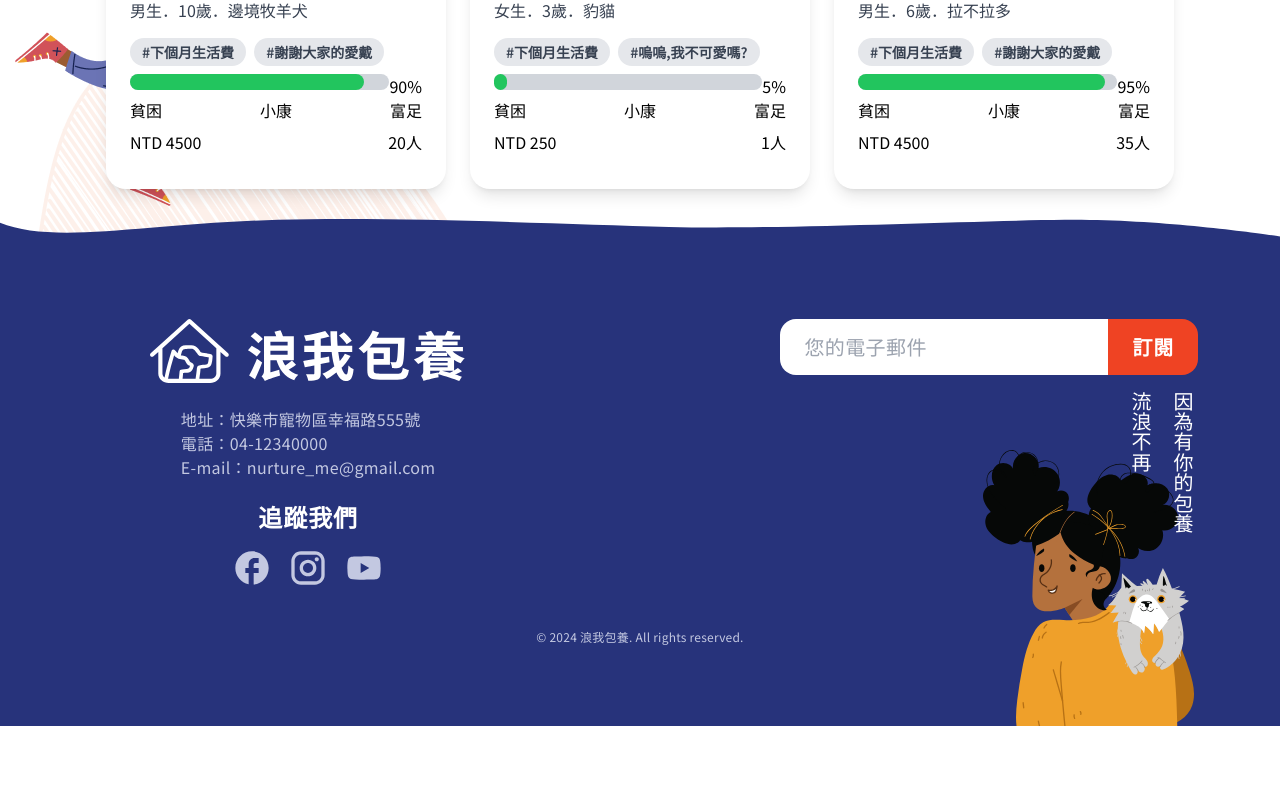
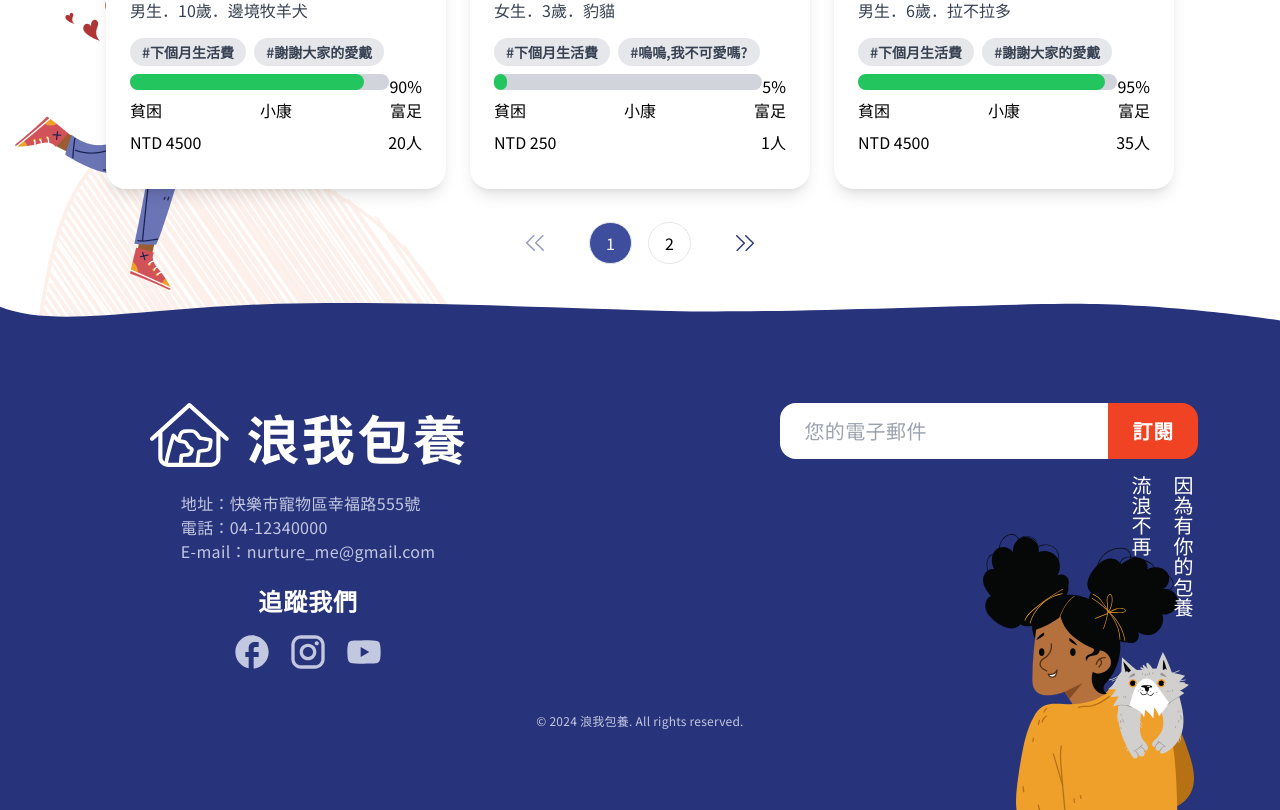
Before and after one commit to Maojin-juan/NurtureMe, a React (Vite) app: page /#/adoption in a window 1280 px wide. Shown: the part 2038-2848 px from the top of the page. Before the commit the page ends 2764 px from the top, so only its background shows below. Built offline with nearby package versions, Linux system fonts and the light colour scheme.

Commit message:
分頁與按鈕完成

```diff
--- a/src/pages/Adoption/animalData.json
+++ b/src/pages/Adoption/animalData.json
@@ -124,6 +124,20 @@
         "currency": "NTD",
         "sponsors": 35
       }
+    },
+    {
+      "name": "皮辜",
+      "gender": "男生",
+      "age": 6,
+      "breed": "拉不拉多",
+      "image": "/NurtureMe/src/pages/Adoption/dog5.jpg",
+      "tags": ["下個月生活費", "謝謝大家的愛戴"],
+      "sponsorship_progress": 95,
+      "sponsorship": {
+        "amount": 4500,
+        "currency": "NTD",
+        "sponsors": 35
+      }
     }
 
   ]
--- a/src/pages/Adoption/index.jsx
+++ b/src/pages/Adoption/index.jsx
@@ -1,17 +1,29 @@
 import { Helmet} from "react-helmet-async";
 import React from 'react'
+import { useState } from "react"
 import banner from './banner.jpg'
 import BG1 from './BG1.png'
 import BG2 from './BG2.png'
 import BG3 from './BG3.png'
 import wave1 from './waveWhite2.svg'
 import wave4 from './wave4.svg'
+import arrow_left from './Previous.png'
+import arrow_right from './Next.png'
 import animalData from './animalData.json'
 
 
 export default function Adoption() {
 
+  const itemsPerPage = 9; // 每頁顯示 9 張卡片
+  const [currentPage, setCurrentPage] = useState(1);
 
+    // 總頁數
+    const totalPages = Math.ceil(animalData.length / itemsPerPage);
+
+    // 計算當前頁面需要顯示的資料
+    const startIndex = (currentPage - 1) * itemsPerPage;
+    const endIndex = startIndex + itemsPerPage;
+    const currentData = animalData.slice(startIndex, endIndex);
 
   return (
     <>
@@ -33,7 +45,6 @@ export default function Adoption() {
         <img className="absolute bottom-[-320px] -z-10" src={BG3} alt="" />
         <img className="absolute top-1/2 -translate-y-1/2 right-0 -z-10" src={BG2} alt="" />
         <img className="absolute bottom-0" src={wave4} alt="" />
-
 
 
 
@@ -104,7 +115,7 @@ export default function Adoption() {
           </div>
 
           <div className="container grid grid-cols-12 gap-6">
-            {animalData.map((animal, index) => (
+            {currentData.map((animal, index) => (
               <div key={index} className="hover:border-primary-5 hover:border-4 hover:cursor-pointer  col-span-4 max-w-sm rounded-[20px] overflow-hidden shadow-lg h-[523px] bg-white">
                 <div className="relative">
                   <img className="w-full h-[280px] " src={animal.image} alt={`Image of ${animal.name}`} />
@@ -142,8 +153,40 @@ export default function Adoption() {
               </div>
             ))}
           </div>
+          {/* **分頁按鈕** */}
+      <div className="flex justify-center items-center mt-6 gap-4">
+        <button
+          className={`px-4 py-2 ${currentPage === 1 ? "opacity-50 cursor-not-allowed" : "hover:bg-gray-200"}`}
+          onClick={() => setCurrentPage((prev) => Math.max(prev - 1, 1))}
+          disabled={currentPage === 1}
+        >
+          <img src={arrow_left} alt="" />
+        </button>
+
+        {/* 顯示頁碼按鈕 */}
+        {Array.from({ length: totalPages }, (_, i) => i + 1).map((page) => (
+          <button
+            key={page}
+            className={`px-4 py-2 border rounded-full ${currentPage === page ? "bg-primary-2 text-white" : "hover:bg-gray-200"}`}
+            onClick={() => setCurrentPage(page)}
+          >
+            {page}
+          </button>
+        ))}
+
+        <button
+          className={`px-4 py-2 ${currentPage === totalPages ? "opacity-50 cursor-not-allowed" : "hover:bg-gray-200"}`}
+          onClick={() => setCurrentPage((prev) => Math.min(prev + 1, totalPages))}
+          disabled={currentPage === totalPages}
+        >
+          <img src={arrow_right} alt="" />
+        </button>
+      </div>
         </section>
       </div>
+
+
+
     </>
   );
 }
```
Also changed, not shown: src/pages/Adoption/Next.png (added), src/pages/Adoption/Previous.png (added).
